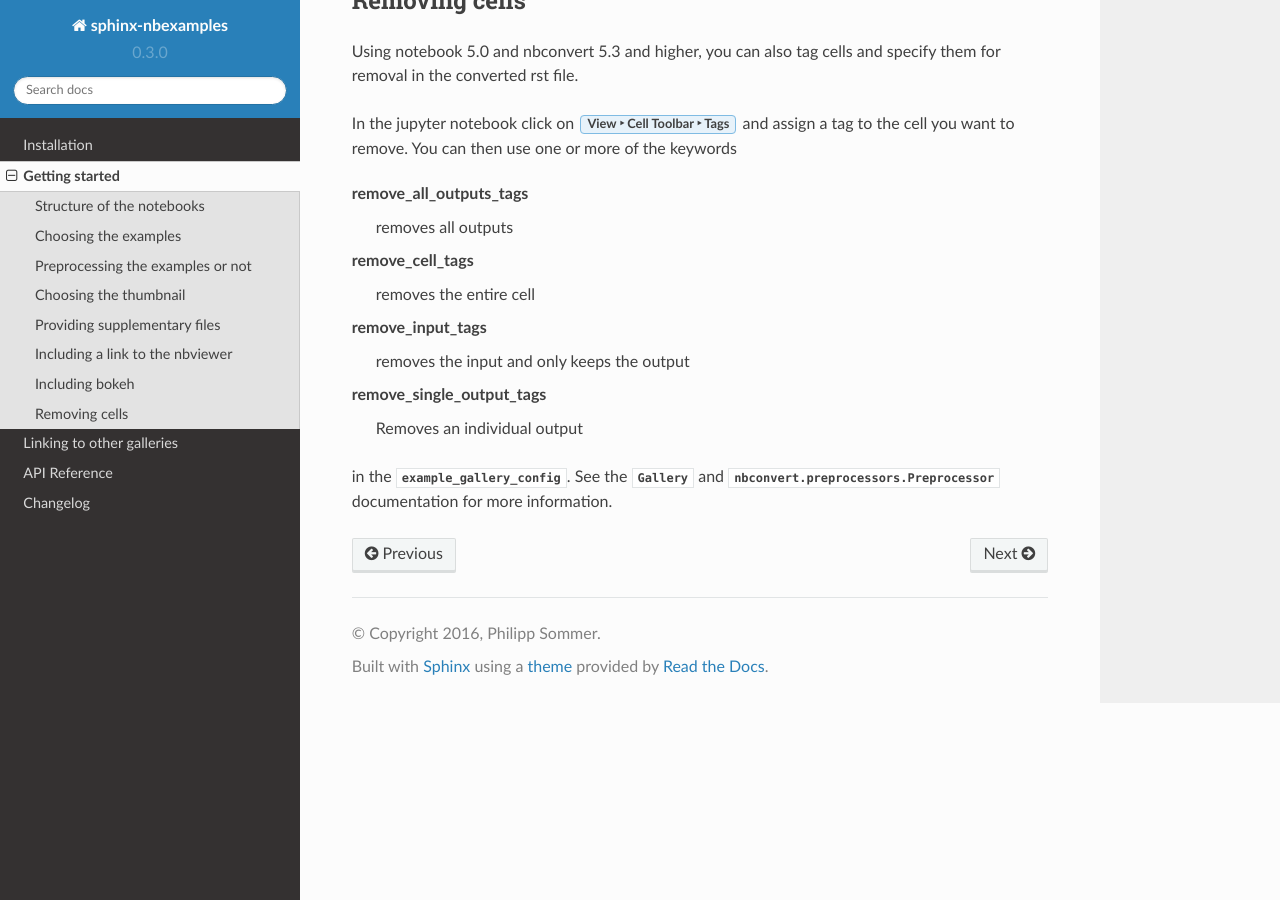
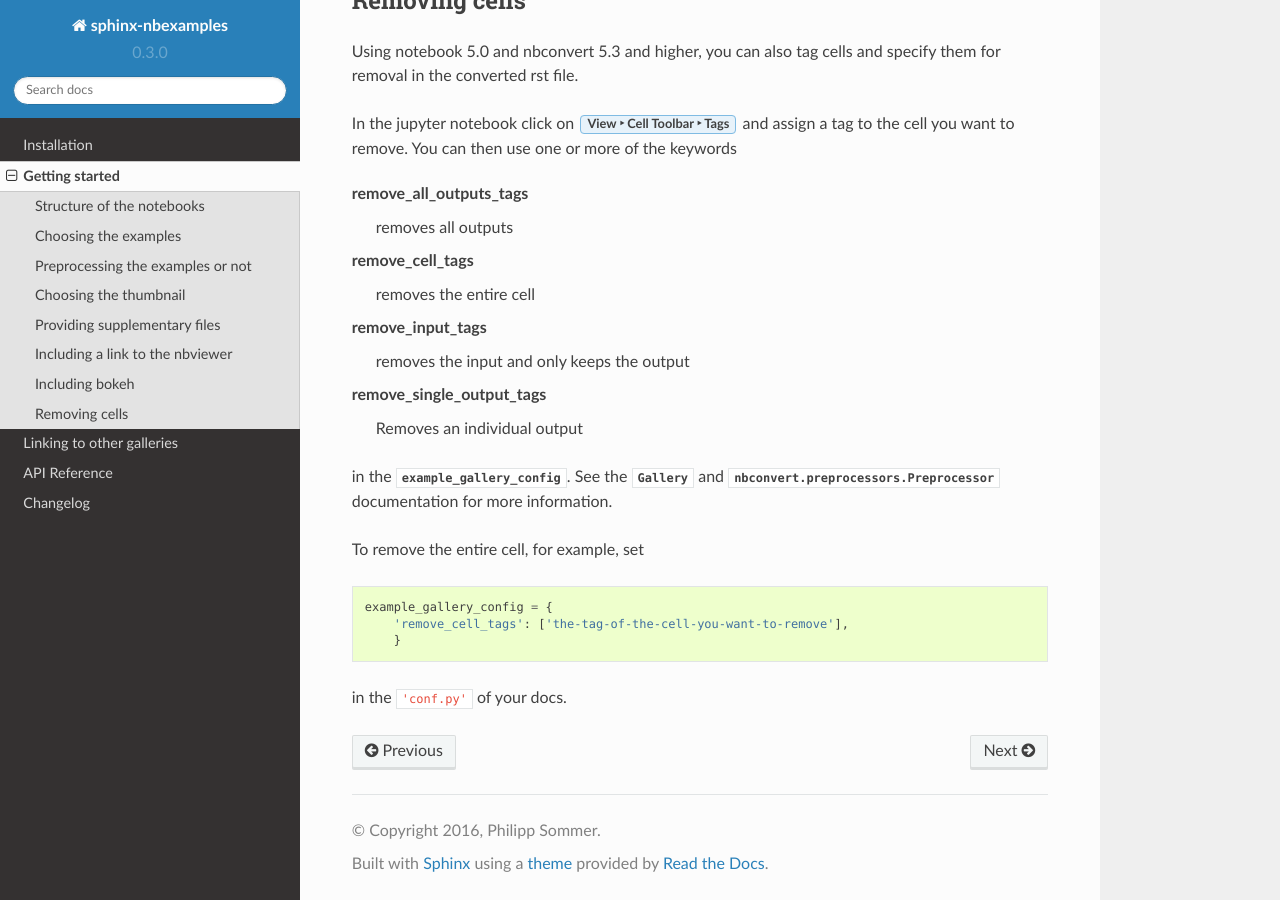
Before and after one commit to Chilipp/sphinx-nbexamples, a Sphinx documentation site: the page built from docs/getting_started.rst, in a window 1280 px wide and 900 px high, scrolled down 2790 px. Built offline with Sphinx 7.4.7 and the Read the Docs theme 2.0.0, drawn with Linux system fonts in a browser that asks for light colours; pages that are not in the unit, such as notebooks, are missing from menus; the version number is read from the project's files by our own code.

Commit message:
Minor changes in docs

```diff
--- a/docs/getting_started.rst
+++ b/docs/getting_started.rst
@@ -172,3 +172,13 @@ remove_single_output_tags
 in the :confval:`example_gallery_config`. See the :class:`Gallery`
 and :class:`nbconvert.preprocessors.Preprocessor` documentation for more
 information.
+
+To remove the entire cell, for example, set
+
+.. code-block:: python
+
+    example_gallery_config = {
+        'remove_cell_tags': ['the-tag-of-the-cell-you-want-to-remove'],
+        }
+
+in the ``'conf.py'`` of your docs.
```
